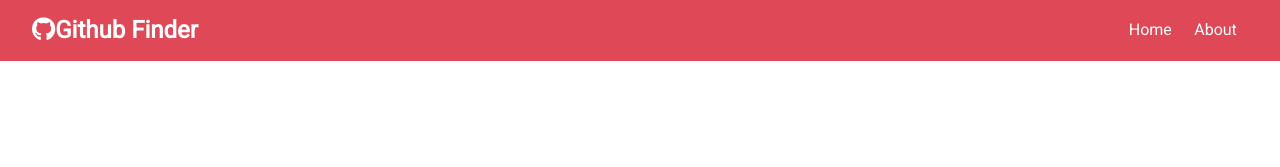
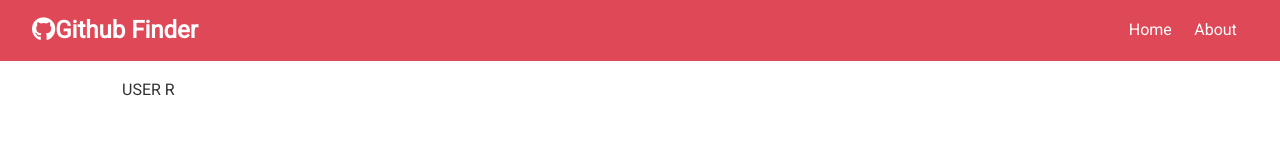
Before and after one commit to yida-li/GitFinder, a React (Create React App) app: page /user/1 in a window 1280 px wide. Shown: the top 167 px of the page. Built offline with nearby package versions, Linux system fonts and the light colour scheme; no server answers.

Commit message:
found the API key

```diff
--- a/src/App.js
+++ b/src/App.js
@@ -2,25 +2,37 @@
 
 import './App.css';
 import Navbar from './components/layout/Navbar';
-import {Router,Switch,Route, BrowserRouter} from 'react-router-dom';
+import { Router, Switch, Route, BrowserRouter } from 'react-router-dom';
 import Users from './components/users/Users';
 import axios from 'axios';
 import Search from './components/users/Search';
 import { Alert } from './components/layout/Alert';
 import { about } from './components/pages/about';
+import User from './components/users/User';
 
 class App extends Component {
-  state = { users: [], loading: false, alert: null };
+  state = { users: [], user: {}, loading: false, alert: null };
 
   searchUsers = async (text) => {
     this.setState({ loading: true });
     const res = await axios.get(
-      `https://api.github.com/search/users?q=${text}&client_id=${process.env.REACT_APP_GITHUB_ID}
+      `https://api.github.com/search/users?q=${text}&client_id=${process.env.REACT_APP_GITHUB_CLIENT_ID}
       &client_secret=${process.env.REACT_APP_GITHUB_CLIENT_SECRET}`
     );
     this.setState({ users: res.data.items, loading: false });
   };
   clearUsers = () => this.setState({ users: [], loading: false });
+
+  // get the info of a single Github user
+  getUser = async (username) => {
+    this.setState({ loading: true });
+    const res = await axios.get(
+      `https://api.github.com/users/${username}?client_id=${process.env.REACT_APP_GITHUB_CLIENT_ID}
+      &client_secret=${process.env.REACT_APP_GITHUB_CLIENT_SECRET}`
+    );
+
+    this.setState({ user: res.data, loading: false });
+  };
 
   setAlert = (msg, type) => {
     this.setState({ alert: { msg: msg, type: type } });
@@ -28,7 +40,7 @@
     setTimeout(() => this.setState({ alert: null }), 5000);
   };
   render() {
-    const { users, loading } = this.state;
+    const { users, loading, user } = this.state;
 
     return (
       <BrowserRouter>
@@ -36,8 +48,13 @@
           <Navbar />
 
           <div className='container'>
+            <Alert alert={this.state.alert} />
             <Switch>
-            <Route exact path= '/' render={props=>(<Fragment>
+              <Route
+                exact
+                path='/'
+                render={(props) => (
+                  <Fragment>
                     <Search
                       searchUsers={this.searchUsers}
                       clearUsers={this.clearUsers}
@@ -46,14 +63,24 @@
                     />
 
                     <Users loading={loading} users={users}></Users>
-            </Fragment>)}/>
+                  </Fragment>
+                )}
+              />
 
-
-              <Route exact path ='/about' component ={about}/>
-
+              <Route exact path='/about' component={about} />
+              <Route
+                exact
+                path='/user/:login'
+                render={(props) => (
+                  <User
+                    {...props}
+                    getUser={this.getUser}
+                    user={user}
+                    loading={loading}
+                  />
+                )}
+              />
             </Switch>
-          <Alert alert={this.state.alert} />
-
           </div>
         </div>
       </BrowserRouter>
--- /dev/null
+++ b/src/components/users/User.js
@@ -0,0 +1,33 @@
+import React, { Component } from 'react';
+import PropTypes from 'prop-types';
+
+export class User extends Component {
+  componentDidMount() {
+    this.props.getUser(this.props.match.params.login);
+  }
+
+  static propTypes = {};
+
+  render() {
+    const {
+      name,
+      avatar_url,
+      location,
+      bio,
+      blog,
+      login,
+      html_url,
+      followers,
+      following,
+      public_repos,
+      public_gists,
+      hireable,
+    } = this.props.user;
+
+    const { loading } = this.props;
+    console.log({ name });
+    return <div> USER R {name} </div>;
+  }
+}
+
+export default User;
--- a/src/components/users/UserItem.js
+++ b/src/components/users/UserItem.js
@@ -1,5 +1,6 @@
 import React from 'react';
 import PropTypes from 'prop-types';
+import { Link } from 'react-router-dom';
 const UserItem = ({ user: { login, avatar_url, html_url } }) => {
   return (
     <div className='card text-center'>
@@ -11,9 +12,9 @@
       />
       <h3> {login}</h3>
       <div>
-        <a href={html_url} className='btn btn-dark btn-sm my-1'>
+        <Link to={`/user/${login}`} className='btn btn-dark btn-sm my-1'>
           More
-        </a>
+        </Link>
       </div>
     </div>
   );
```
Also changed, not shown: src/components/pages/about.js (line endings or trailing spaces). Lines whose indentation alone changed are shown as unchanged.
